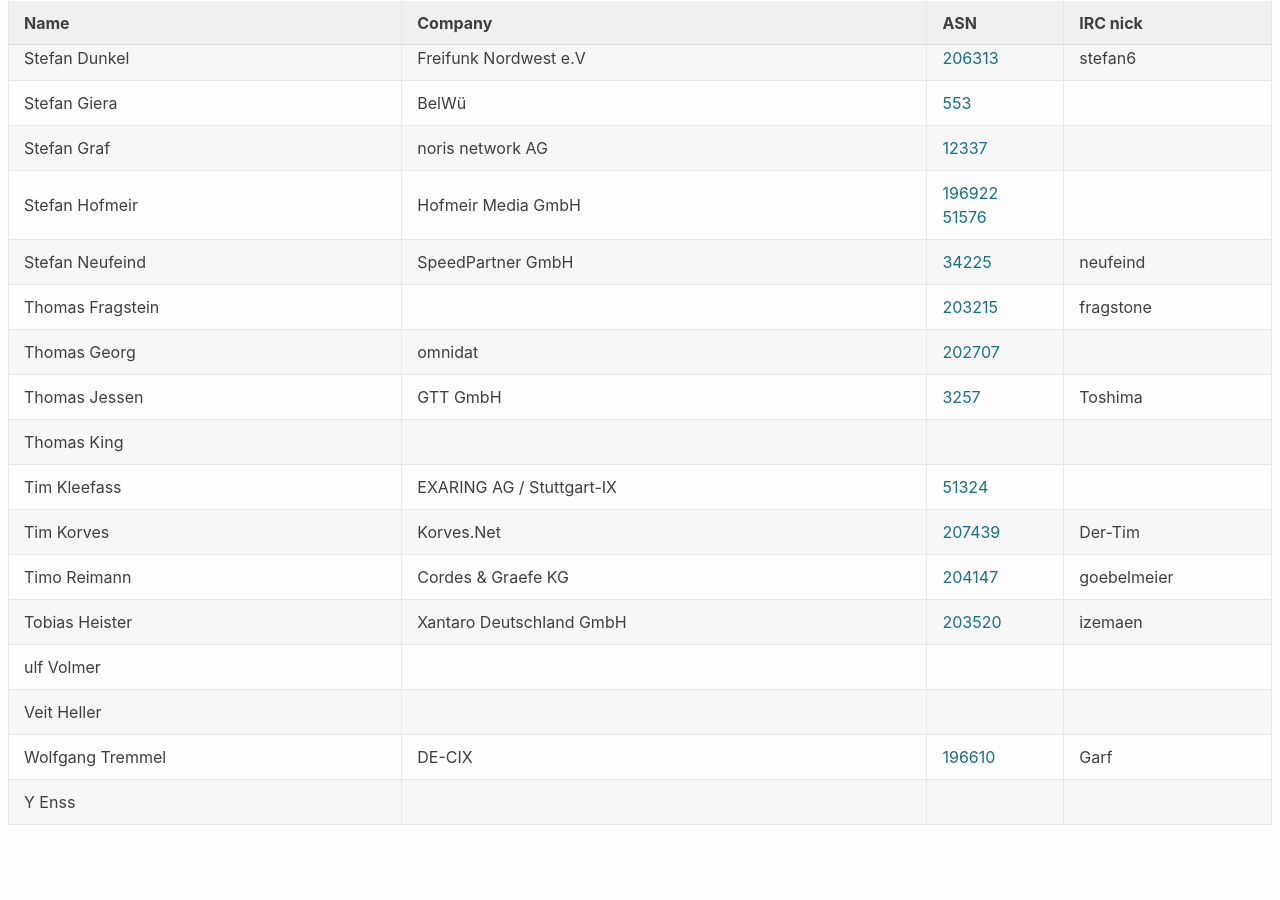
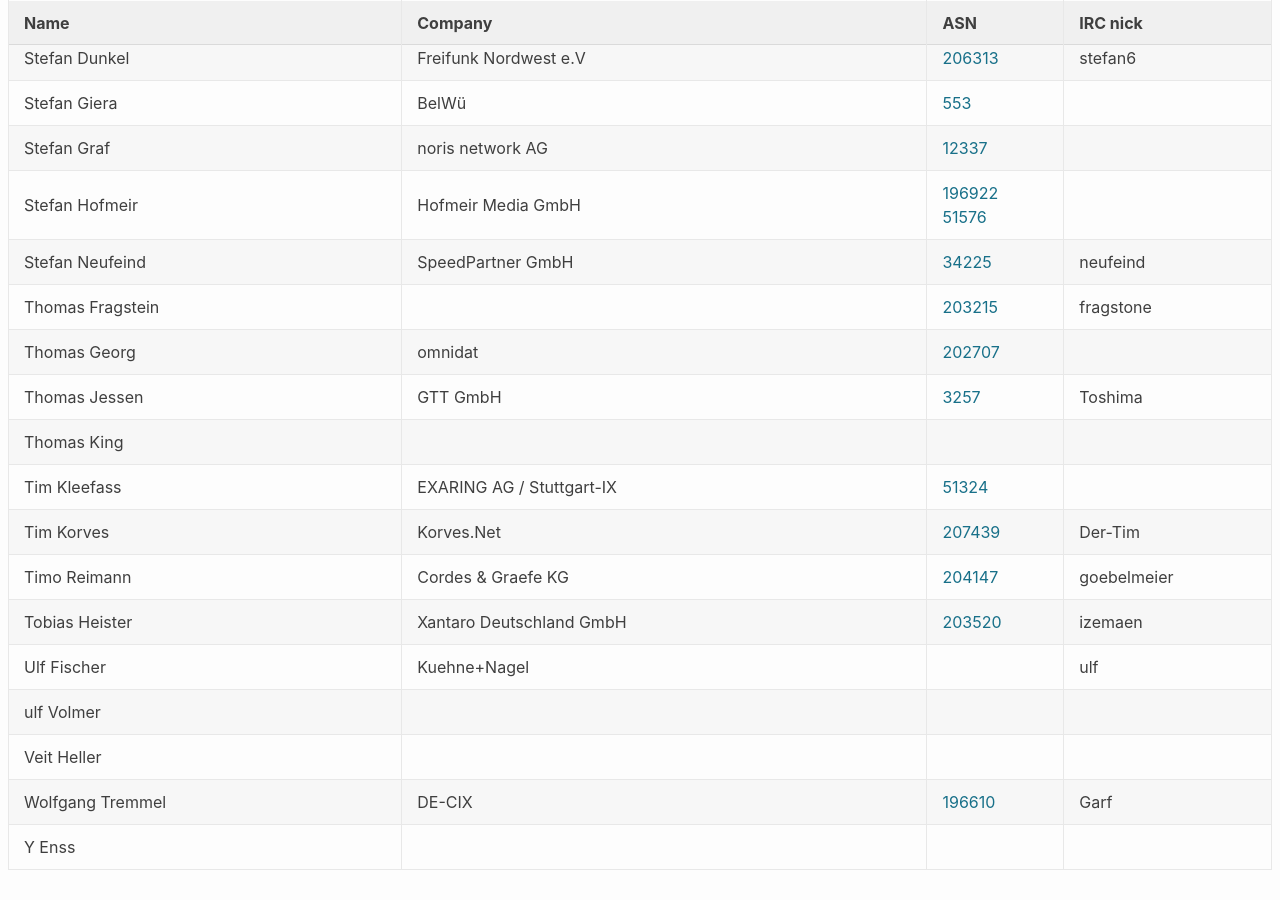
Before and after one commit to denog/pretix-attendeelist, a Jekyll site: the page built from denog2020.markdown, in a window 1280 px wide and 900 px high, scrolled down 4833 px. Built offline with Jekyll 4.4.1, drawn with Linux system fonts in a browser that asks for light colours; before the commit the page ends 5688 px from its top, so only the background shows below that.

Commit message:
Latest data: Wed Jan 27 17:51:33 UTC 2021

```diff
--- a/_data/attendees_meetup2021-01.json
+++ b/_data/attendees_meetup2021-01.json
@@ -672,6 +672,12 @@
     "asn": "203520"
   },
   {
+    "name": "Ulf Fischer",
+    "company": "Kuehne+Nagel",
+    "irc": "ulf",
+    "asn": null
+  },
+  {
     "name": "ulf Volmer",
     "company": null,
     "irc": null,
```
